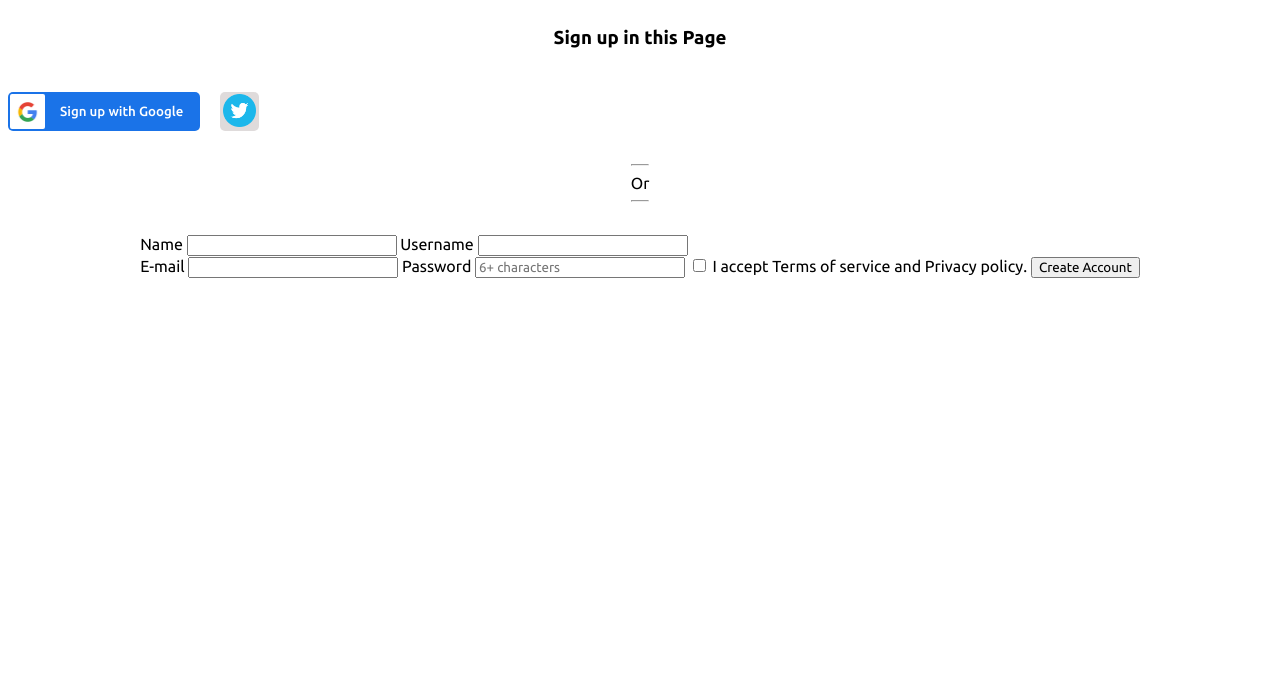
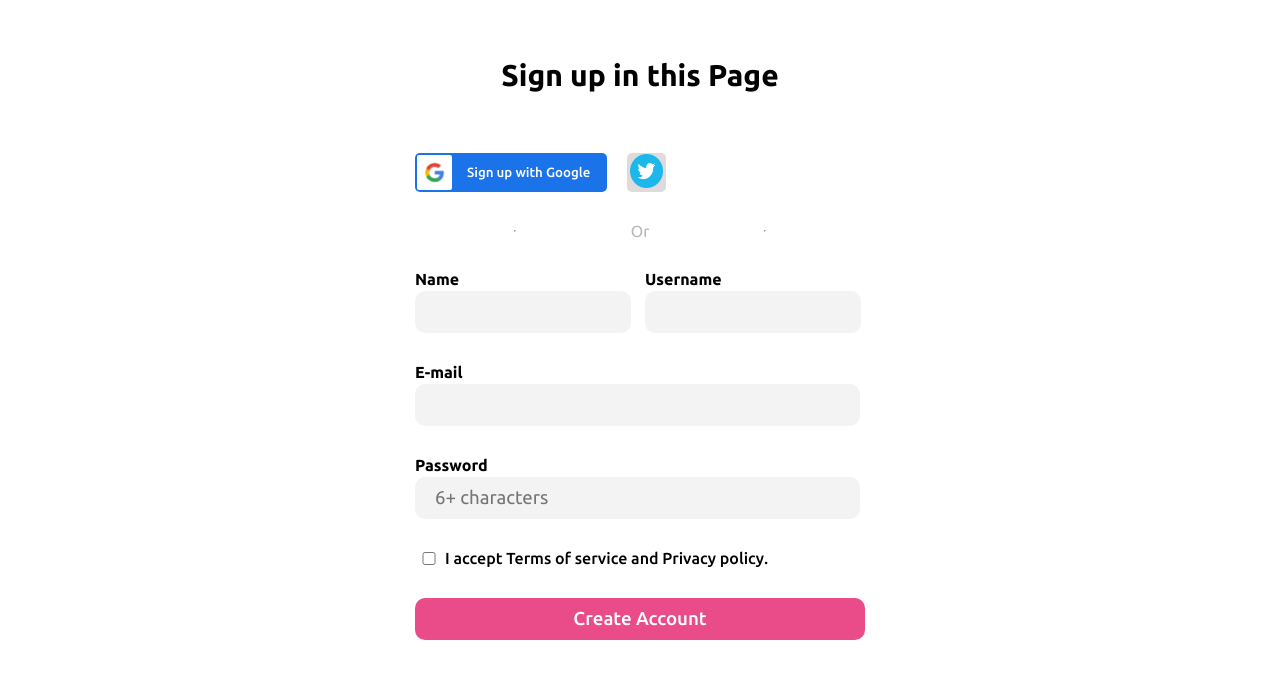
Before and after one commit to arekiu/Login-form, a plain HTML site: page index.html in a window 1280 px wide. Drawn offline with Linux system fonts and the light colour scheme.

Commit message:
Form finished

```diff
--- a/index.html
+++ b/index.html
@@ -9,7 +9,7 @@
 </head>
 <body>
     <div class="container">
-        <h3>Sign up in this Page</h3>
+        <h3 class="titel">Sign up in this Page</h3>
         <div class="buttons">
             <button class="google-btn">
                 <picture>
@@ -32,7 +32,7 @@
         </div>
 
         <form action="" method="">
-            <div>
+            <div class="section-inputs">
                 <label for="name">
                     <span>Name</span>
                     <input id="name" name="name">
@@ -50,11 +50,11 @@
                 <span>Password</span>
                 <input id="password" name="password" placeholder="6+ characters">
             </label>
-            <label for="checkbox">
+            <label for="checkbox" class="checkbox-label">
                 <input type="checkbox">
                 <span>I accept Terms of service and Privacy policy.</span>
             </label>
-            <button type="submit">Create Account</button>
+            <button type="submit" class="submit-btn">Create Account</button>
 
         </form>
 
--- a/styles.css
+++ b/styles.css
@@ -5,11 +5,23 @@
 }
 
 .container {
+    margin: auto;
     display: flex;
     flex-direction: column;
     align-items: center;
     justify-content: center;
-    gap: 25px;
+    gap: 30px;
+    width: 450px;
+}
+
+h3 {
+    padding: 0px;
+    margin: 0px;
+}
+.titel {
+    font-size: 30px;
+    padding: 30px;
+    padding-top: 50px;
 }
 
 .buttons {
@@ -27,6 +39,7 @@
     align-items: center;
     padding: 2px;
     cursor: pointer;
+
 }
 
 .google-btn:hover , .twitter-btn:hover{
@@ -69,3 +82,89 @@
 .twitter-btn picture img {
     width: 95%;
 }
+
+.separator {
+    display: flex;
+    width: 100%;
+    gap: 15px;
+    color: #b8b8b8;
+}
+
+.section-inputs {
+    display: flex;
+    gap: 10px;
+    width: 100%;
+}
+
+form{
+    display: flex;
+    flex-direction: column;
+    align-items: stretch;
+    gap: 30px;
+}
+
+label {
+    display: flex;
+    flex-direction: column;
+    gap: 3px;
+}
+
+label span {
+    font-weight: 700;
+}
+
+label input{
+    width: 90%;
+    background-color: #f3f3f4;
+    border: none;
+    padding: 10px 20px;
+    border-radius: 10px;
+    outline: none;
+    font-size: 14pt;
+    transition: background-color 0.2s, border 0.2s, box-shadow 0.2s;
+}
+
+.section-inputs label input{
+    width: 80%;
+}
+
+label input:hover {
+    background-color: white;
+    border: solid 1px #f3f3f4;
+    box-shadow: 0 0 4px blue;
+}
+
+label input:focus {
+    background-color: white;
+    border: solid 1px #f3f3f4;
+    box-shadow: 0 0 4px blue;
+}
+
+.checkbox-label {
+    display: flex;
+    flex-direction: row;
+}
+
+.checkbox-label input[type="checkbox"] {
+    width: 20px;
+}
+
+.checkbox-label span {
+    font-weight: 500;
+}
+
+.submit-btn {
+    background-color: #EA4C89;
+    color: white;
+    font-weight: 500;
+    font-size: 14pt;
+    text-align: center;
+    padding: 10px;
+    border: none;
+    border-radius: 10px;
+    cursor: pointer
+}
+
+.submit-btn:hover {
+    opacity: 0.75;
+}
```
